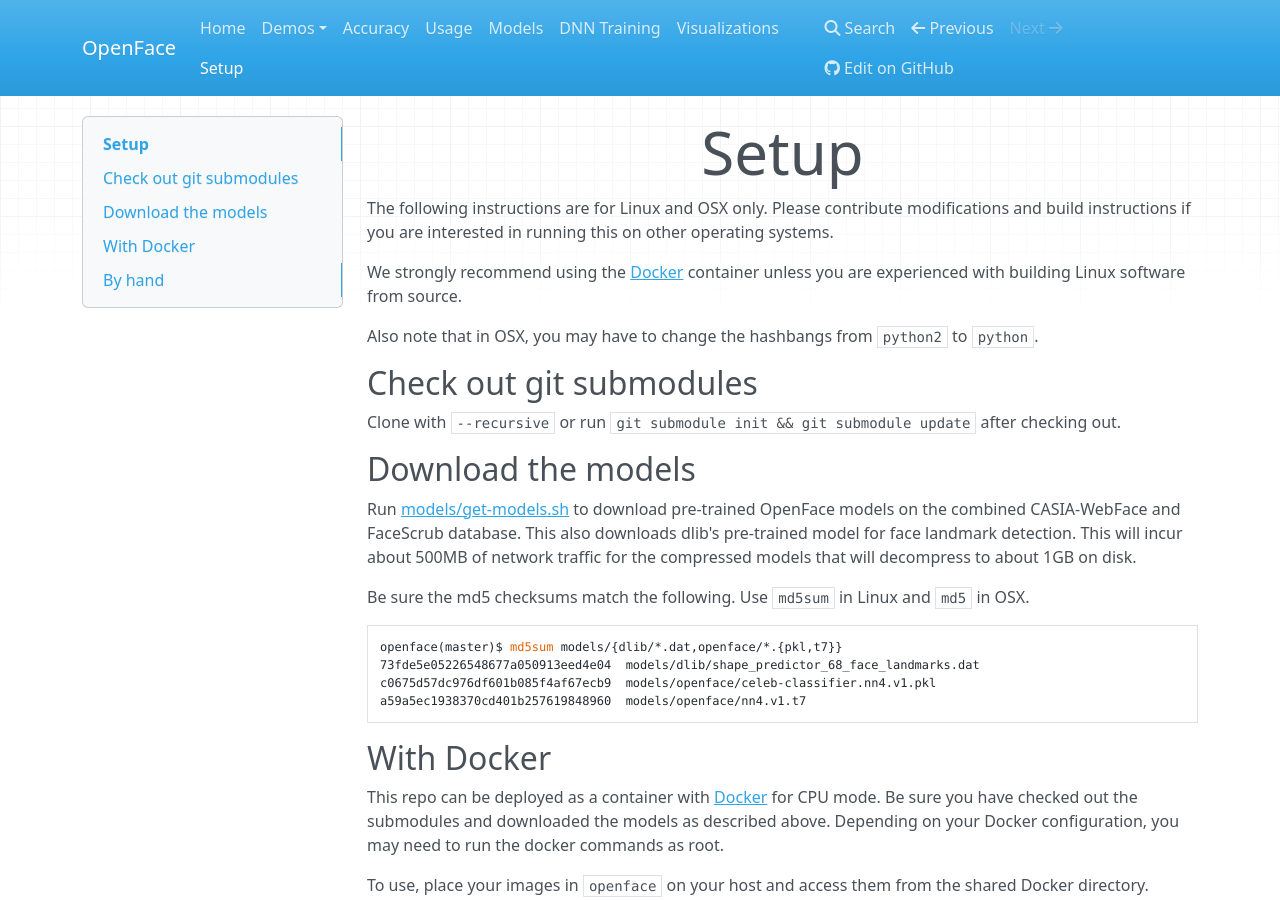
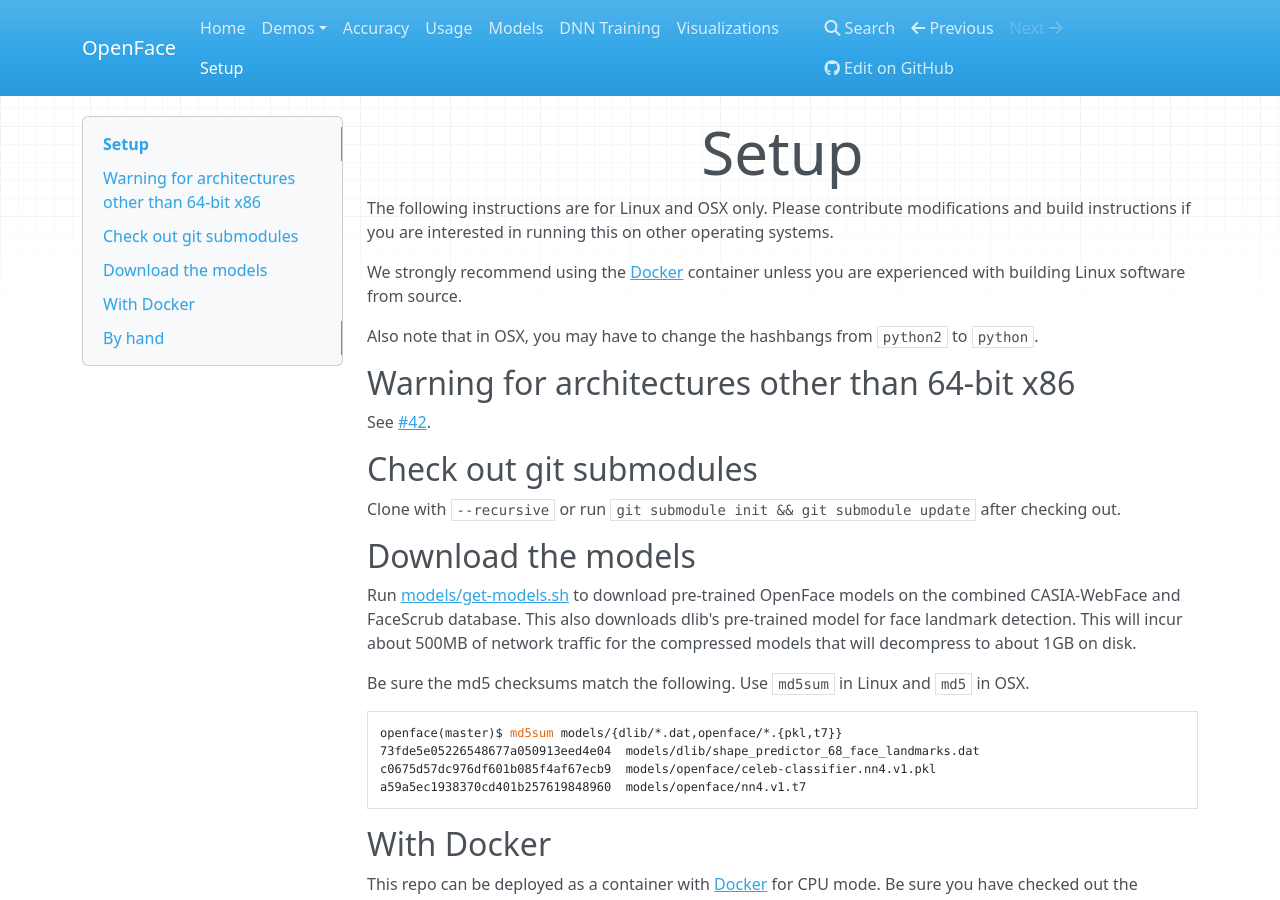
Before and after one commit to SuperAI520/Open-Face-Recognition, an MkDocs documentation site: the page built from docs/setup.md, in a window 1280 px wide and 900 px high. Built offline with MkDocs 1.6.1, drawn with Linux system fonts in a browser that asks for light colours; nearby versions of some CDN libraries; old or Windows-style settings are respelled for this version of MkDocs.

Commit message:
Mention #42 in the setup guide.

```diff
--- a/docs/setup.md
+++ b/docs/setup.md
@@ -9,6 +9,9 @@
 
 Also note that in OSX, you may have to change the hashbangs
 from `python2` to `python`.
+
+## Warning for architectures other than 64-bit x86
+See [#42](https://github.com/cmusatyalab/openface/issues/42).
 
 ## Check out git submodules
 Clone with `--recursive` or run `git submodule init && git submodule update`
```
